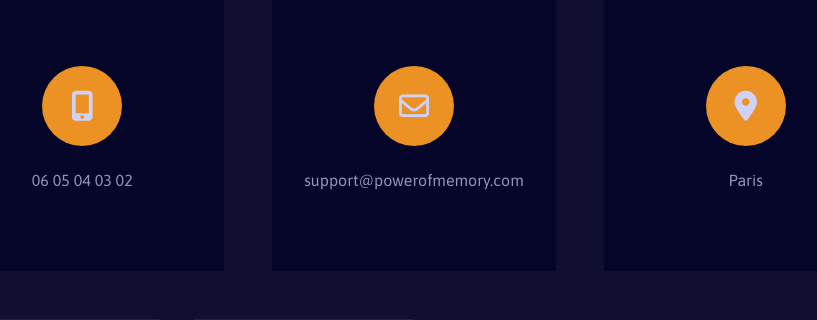
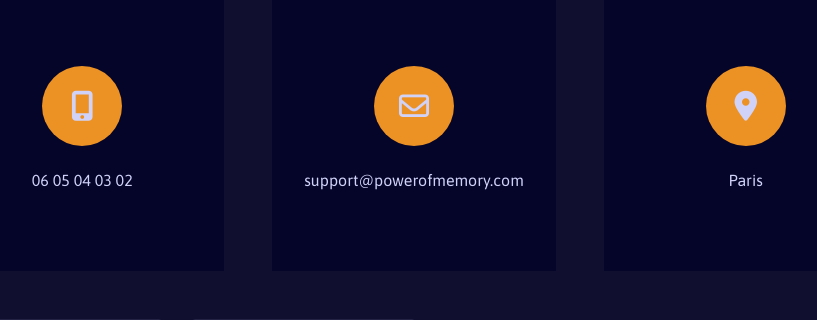
Before and after one commit to Smachy24/MemoryGame, a PHP site: page /contact.html in a window 1280 px wide. Shown: the part 480-800 px from the top of the page, without its empty margins (226-1043 px from the left). Run offline with PHP 8.4, Linux system fonts and the light colour scheme; some libraries are stand-ins or nearby versions.

Commit message:
correction contact card color

```diff
--- a/styles/contact.css
+++ b/styles/contact.css
@@ -65,7 +65,6 @@
 .content-card p {
   margin-top: 25px;
   font-family: "Asap", sans-serif;
-  opacity: 70%;
 }
 
 .form-box {
```
